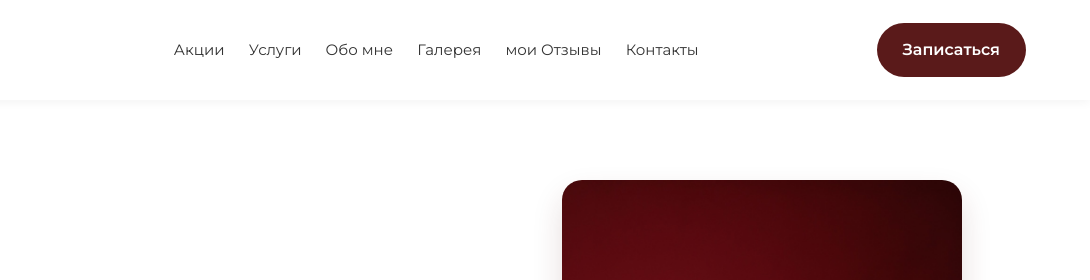
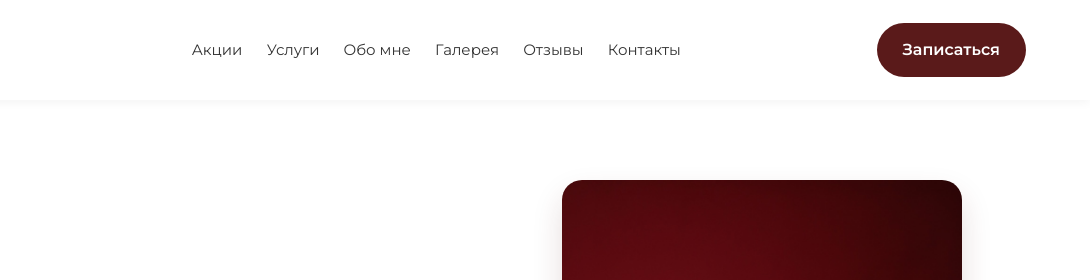
Before and after one commit to Kari4a/Marina-Koshevaya, a plain HTML site: page index.html in a window 1280 px wide. Shown: the top 280 px of the page, 190-1280 px from the left. Drawn offline with nearby package versions, Linux system fonts and the light colour scheme.

Commit message:
update code

```diff
--- a/index.html
+++ b/index.html
@@ -23,7 +23,7 @@
             <a href="#services">Услуги </a>
             <a href="#about">Обо мне</a>
             <a href="#gallery">Галерея</a>
-            <a href="#reviews"> мои Отзывы</a>
+            <a href="#reviews">Отзывы</a>
             <a href="#contacts">Контакты</a>
         </nav>
         <a href="https://dikidi.ru/2133144?p=0.pi&utm_source=ig&utm_medium=social&utm_content=link_in_bio" target="_blank" class="btn-main">Записаться</a>
```
